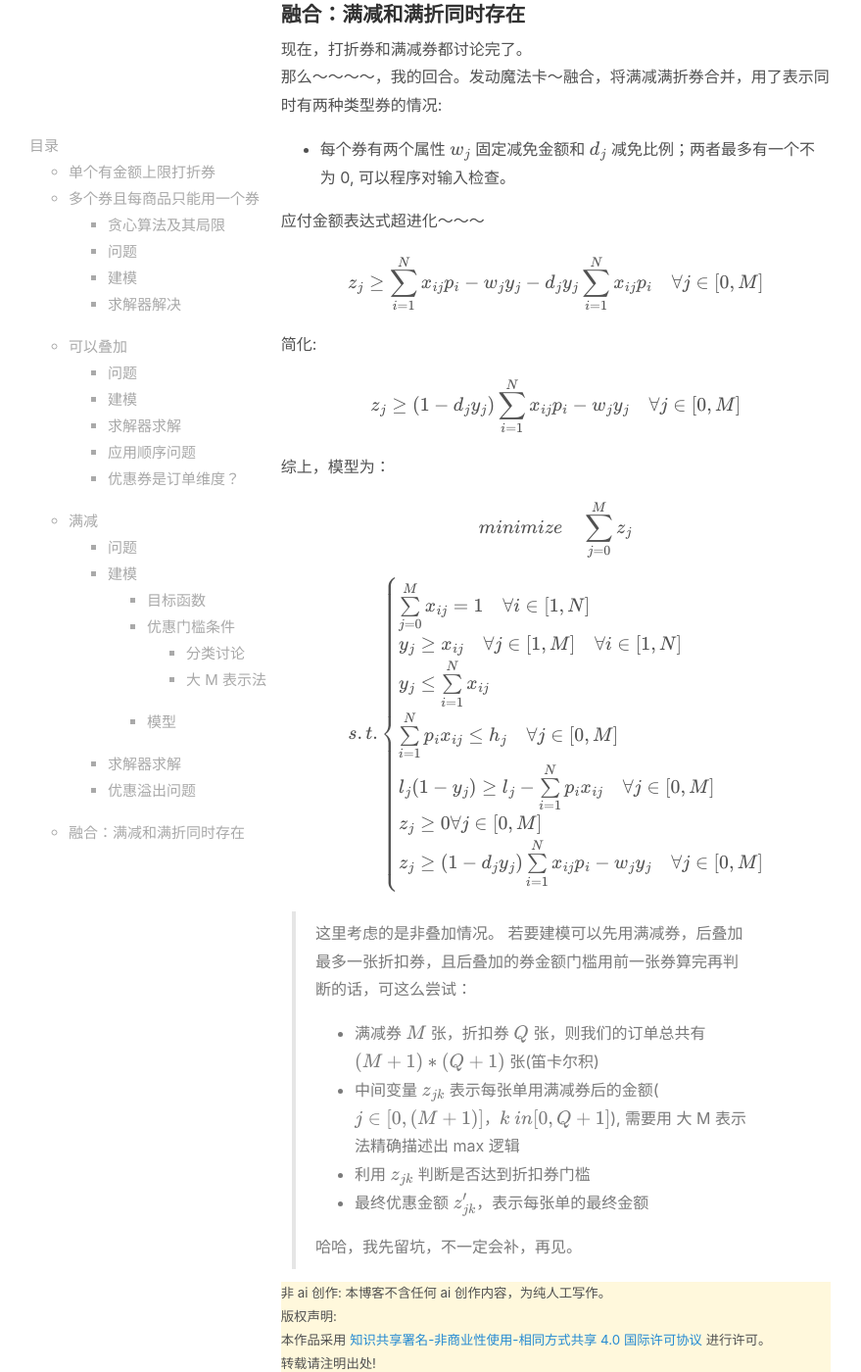
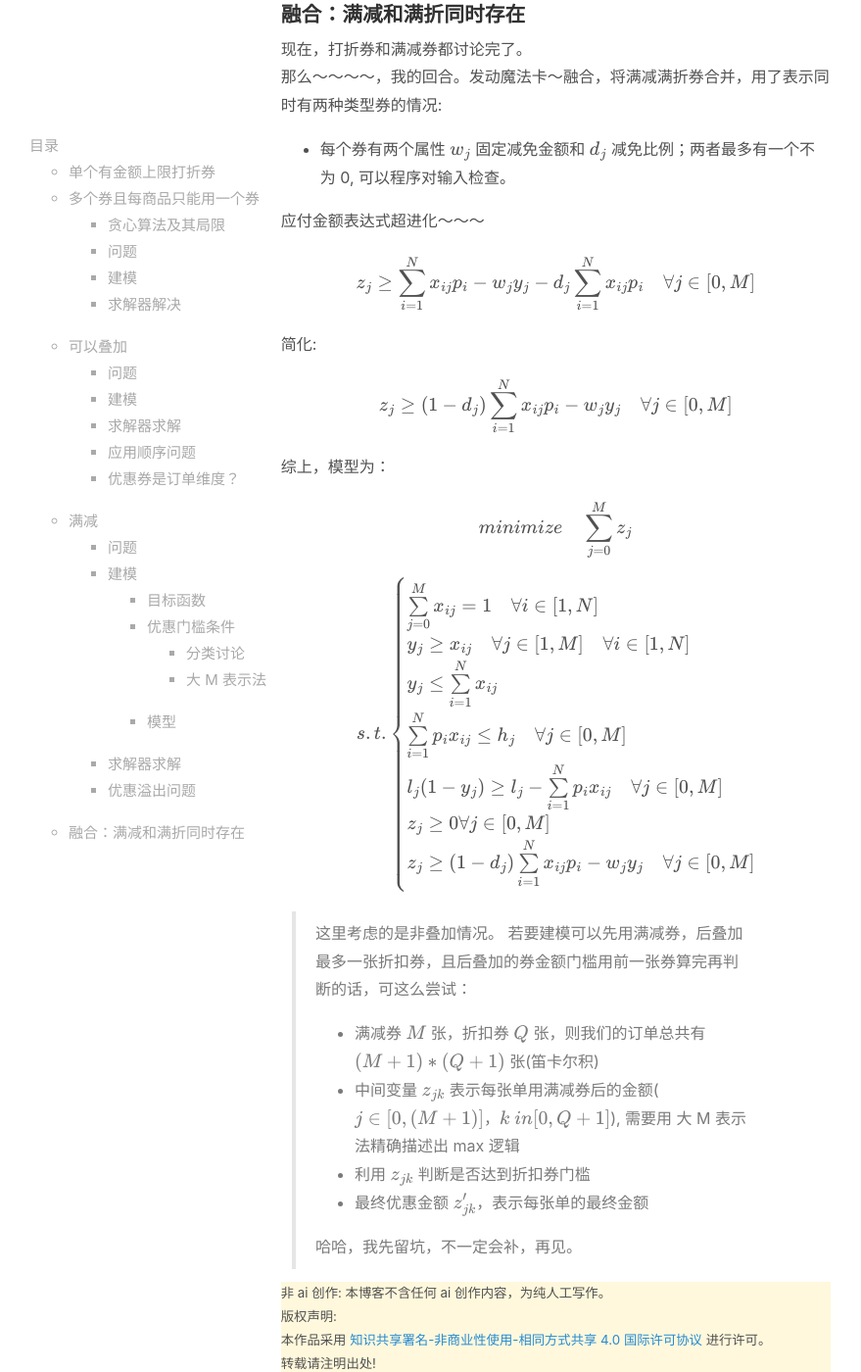
Before and after one commit to bigbuger/bigbuger.github.io, a Jekyll site: the page built from _posts/2024-10-06-best-coupon-tactics.md, in a window 1280 px wide and 1400 px high, scrolled down 16208 px. Shown: the whole window at 98% size, without its empty margins (162-1041 px from the left). Built offline with Jekyll 4.4.1, drawn with Linux system fonts in a browser that asks for light colours; formulas are drawn with MathJax 3.

Commit message:
simplify

````diff
--- a/_posts/2024-10-06-best-coupon-tactics.md
+++ b/_posts/2024-10-06-best-coupon-tactics.md
@@ -166,12 +166,12 @@ $$
 这里使用 [glpk](https://www.gnu.org/software/glpk/) 进行求解。
 
 先定义我们的数据文件 *1p_to_1c.dat* :
-{%capture _1p_to_1c_data %}{% include /code/best-coupon-tactics/1p_to_1c.dat %}{%endcapture%}
-<pre class="highlight">{{ _1p_to_1c_data | gmpl }}</pre>
+{%capture 1p_to_1c_data %}{% include /code/best-coupon-tactics/1p_to_1c.dat %}{%endcapture%}
+<pre class="highlight">{{ 1p_to_1c_data | gmpl }}</pre>
 
 为了进行求解，我们要有 gmpl 代码 *1p_to_1c.mod*，其实就是前面的数学模型原样翻译:
-{%capture _1p_to_1c_mod %}{% include /code/best-coupon-tactics/1p_to_1c.mod %}{%endcapture%}
-<pre class="highlight">{{ _1p_to_1c_mod | gmpl }}</pre>
+{%capture 1p_to_1c_mod %}{% include /code/best-coupon-tactics/1p_to_1c.mod %}{%endcapture%}
+<pre class="highlight">{{ 1p_to_1c_mod | gmpl }}</pre>
 
 运行:
 ```shell
@@ -490,7 +490,7 @@ $$
 
 *fixed_amount.mod*
 {%capture fixed_amount_mod %}{% include /code/best-coupon-tactics/fixed_amount.mod %}{%endcapture%}
-<pre class="highlight">{{ fixed_amount_mod | gmpl}}</pre>
+<pre class="highlight">{{ fixed_amount_mod | gmpl }} </pre>
 
 ```shell
 glpsol -m fixed_amount.mod -d fixed_amount.dat | \
@@ -597,13 +597,13 @@ $$
 应付金额表达式超进化～～～
 
 $$
-z_{j} \ge \sum\limits_{i=1}^{N}x_{ij}p_{i} - w_{j}y_{j} - d_{j} y_{j} \sum\limits_{i=1}^{N}x_{ij}p_{i} \quad \forall j \in [0, M]
+z_{j} \ge \sum\limits_{i=1}^{N}x_{ij}p_{i} - w_{j}y_{j} - d_{j} \sum\limits_{i=1}^{N}x_{ij}p_{i} \quad \forall j \in [0, M]
 $$
 
 简化:
 
 $$
-z_{j} \ge (1-d_{j}y_{j}) \sum\limits_{i=1}^{N}x_{ij}p_{i} - w_{j}y_{j} \quad \forall j \in [0, M]
+z_{j} \ge (1-d_{j}) \sum\limits_{i=1}^{N}x_{ij}p_{i} - w_{j}y_{j} \quad \forall j \in [0, M]
 $$
 
 
@@ -621,7 +621,7 @@ y_{j} \le \sum\limits_{i=1}^{N}x_{ij} \\
 \sum\limits_{i=1}^{N} p_{i}x_{ij} \le h_{j} \quad \forall j \in [0, M] \\
 l_{j}(1-y_{j}) \ge l_{j} - \sum\limits_{i=1}^{N}p_{i}x_{ij} \quad \forall j \in [0,M] \\
 z_{j} \ge 0  \forall j \in [0, M] \\
-z_{j} \ge (1-d_{j}y_{j}) \sum\limits_{i=1}^{N}x_{ij}p_{i} - w_{j}y_{j} \quad \forall j \in [0, M]
+z_{j} \ge (1-d_{j}) \sum\limits_{i=1}^{N}x_{ij}p_{i} - w_{j}y_{j} \quad \forall j \in [0, M]
 \end{cases}
 $$
 
````
